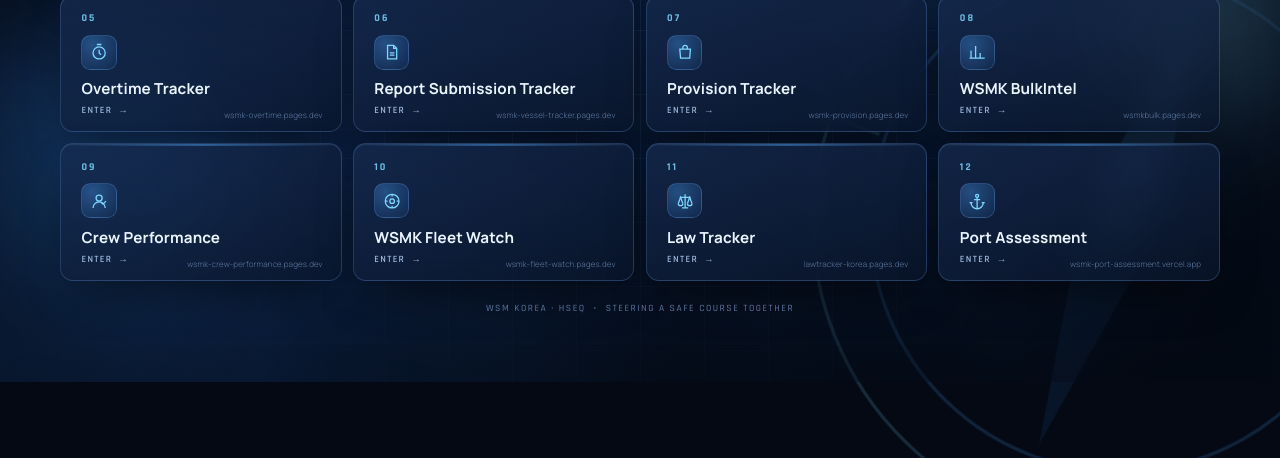
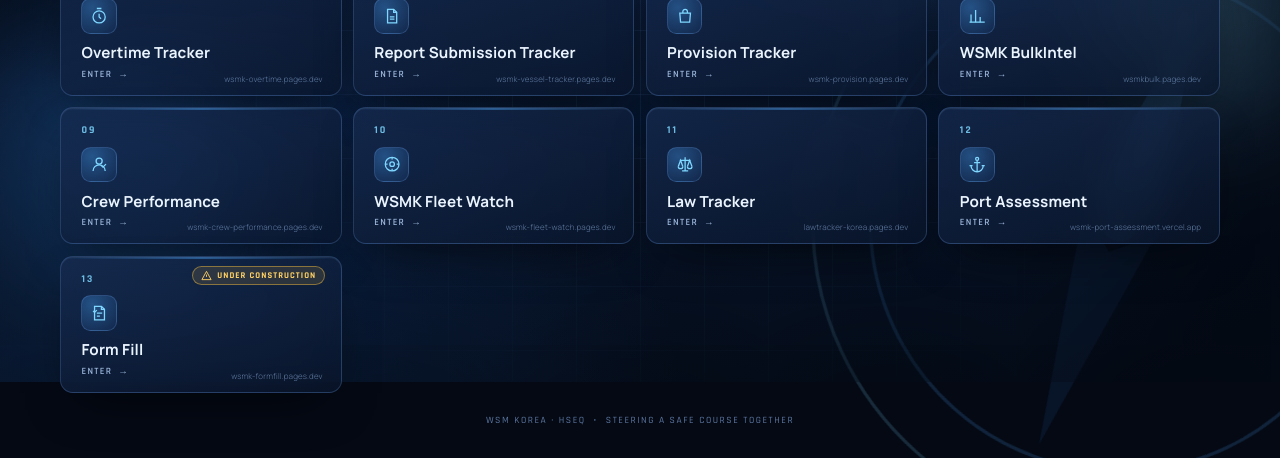
Before and after one commit to brightatsea-alt/wsmk-gateway, a plain HTML site: page index.html in a window 1280 px wide. Shown: the part 418-876 px from the top of the page. Before the commit the page ends 800 px from the top, so only its background shows below. Drawn offline with Linux system fonts and the light colour scheme; a script that the page names is missing.

Commit message:
Add Form Fill card + under-construction badges

```diff
--- a/index.html
+++ b/index.html
@@ -172,6 +172,14 @@
     .gate .go{display:none}
   }
 
+  /* under-construction badge */
+  .gate .wip{position:absolute;top:clamp(8px,1.2vh,14px);right:clamp(10px,1.2vw,16px);
+    display:inline-flex;align-items:center;gap:5px;padding:3px 8px;border-radius:999px;
+    font-family:'Rajdhani';font-weight:700;font-size:clamp(8px,1.1vh,11px);letter-spacing:.12em;text-transform:uppercase;
+    color:#ffd166;background:rgba(255,196,61,.12);border:1px solid rgba(255,196,61,.45)}
+  .gate .wip svg{width:11px;height:11px;stroke:#ffd166;fill:none;stroke-width:2}
+  @media(max-width:560px){ .gate .wip{position:static;margin-left:auto;padding:2px 6px} .gate .wip span{display:none} }
+
   .g-in-1{animation:rise .7s .6s forwards}
   .g-in-2{animation:rise .7s .72s forwards}
   .g-in-3{animation:rise .7s .84s forwards}
@@ -184,6 +192,7 @@
   .g-in-10{animation:rise .7s 1.68s forwards}
   .g-in-11{animation:rise .7s 1.8s forwards}
   .g-in-12{animation:rise .7s 1.92s forwards}
+  .g-in-13{animation:rise .7s 2.04s forwards}
 
   footer{margin-top:clamp(14px,2.6vh,46px);font-size:clamp(8.5px,1.2vh,11.5px);
     letter-spacing:.16em;text-transform:uppercase;
@@ -291,6 +300,7 @@
 
       <a class="gate g-in-5" href="https://wsmk-overtime.pages.dev/" target="_blank" rel="noopener">
         <span class="idx">05</span>
+        <span class="wip" title="Under construction"><svg viewBox="0 0 24 24"><path d="M12 3L2 21h20L12 3z"/><path d="M12 10v5"/><path d="M12 18h.01"/></svg><span>Under construction</span></span>
         <span class="ic">
           <svg viewBox="0 0 24 24"><circle cx="12" cy="13" r="8"/><path d="M12 9v4l2.5 2.5"/><path d="M9 2h6"/></svg>
         </span>
@@ -384,6 +394,19 @@
         </div>
         <span class="host">wsmk-port-assessment.vercel.app</span>
       </a>
+
+      <a class="gate g-in-13" href="https://wsmk-formfill.pages.dev/" target="_blank" rel="noopener">
+        <span class="idx">13</span>
+        <span class="wip" title="Under construction"><svg viewBox="0 0 24 24"><path d="M12 3L2 21h20L12 3z"/><path d="M12 10v5"/><path d="M12 18h.01"/></svg><span>Under construction</span></span>
+        <span class="ic">
+          <svg viewBox="0 0 24 24"><path d="M6 3h9l4 4v14H6V3z"/><path d="M15 3v4h4"/><path d="M9 12h7"/><path d="M9 16h4"/><path d="M4 9l2 2 3-3"/></svg>
+        </span>
+        <div>
+          <h3>Form Fill</h3>
+          <span class="go">Enter <span class="arw">→</span></span>
+        </div>
+        <span class="host">wsmk-formfill.pages.dev</span>
+      </a>
     </div>
 
     <footer>WSM Korea · HSEQ &nbsp;•&nbsp; Steering a safe course together</footer>
```
